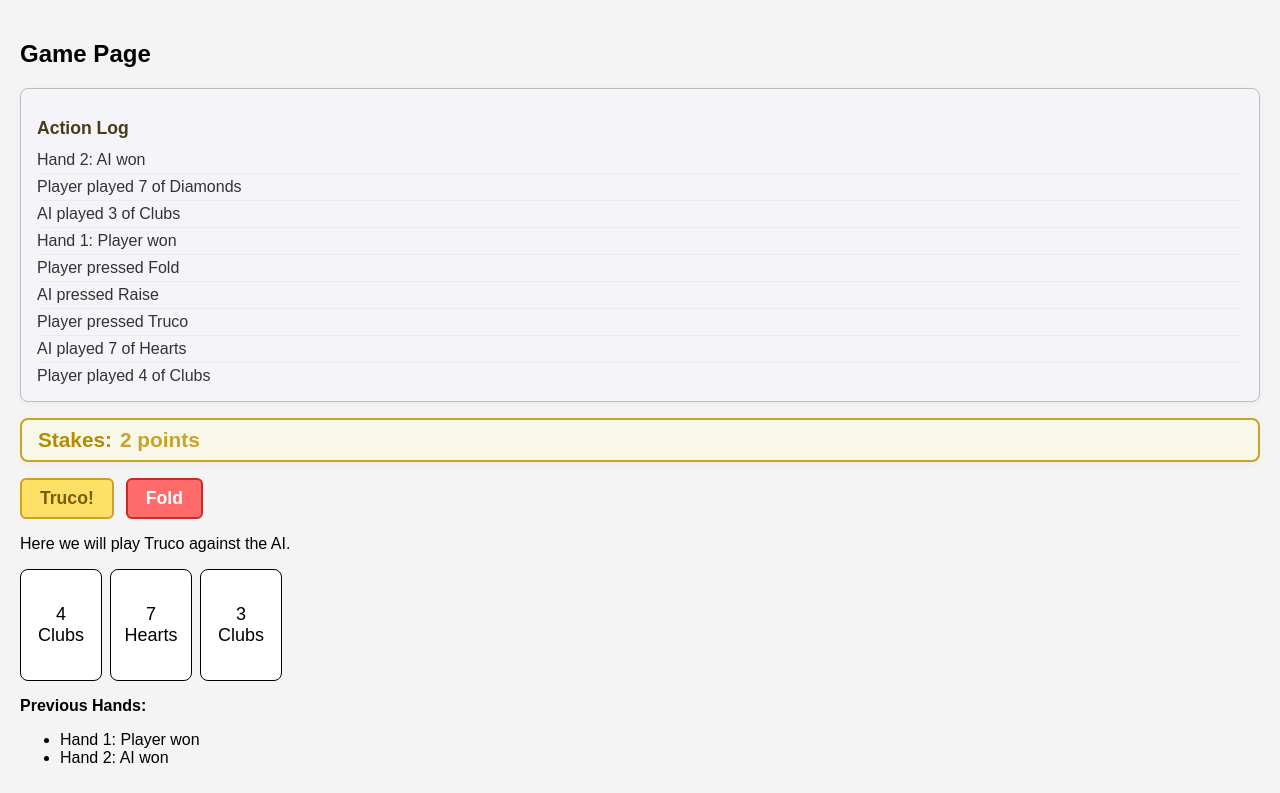
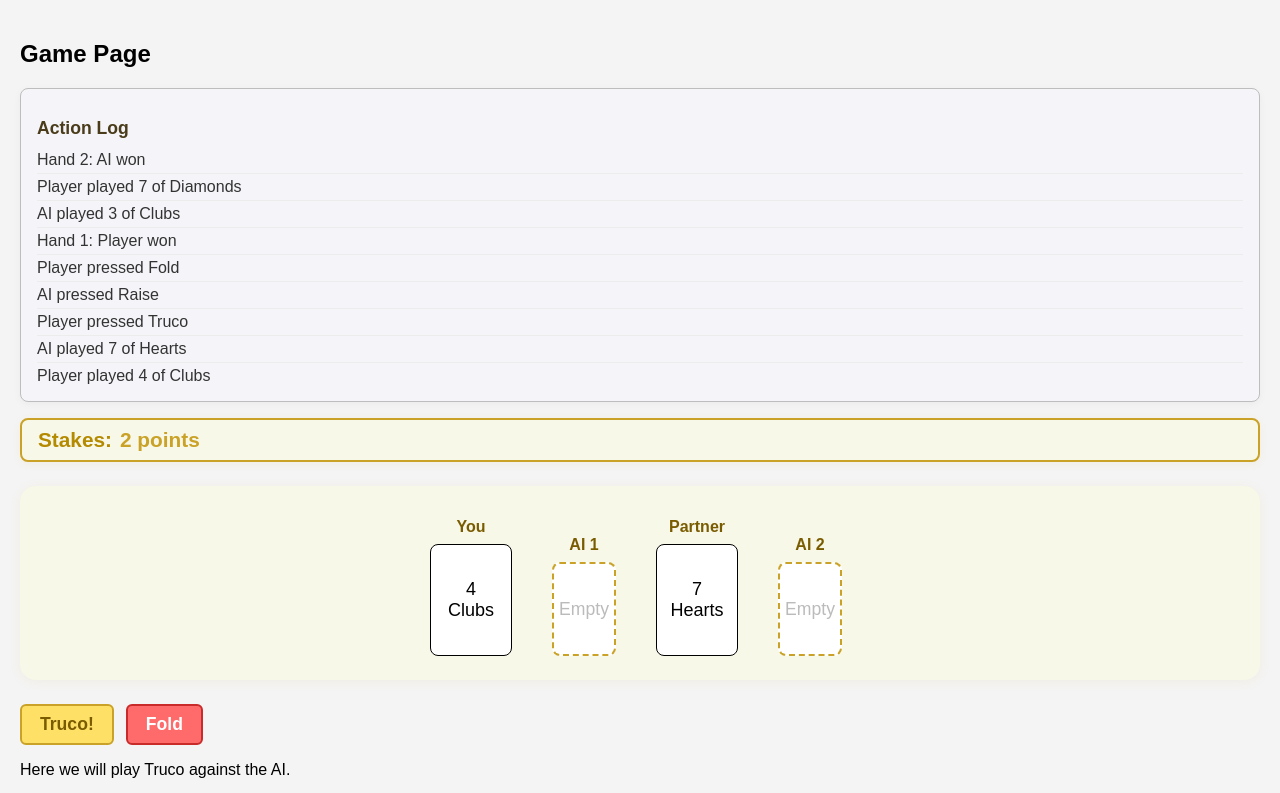
Before and after one commit to brunoslr/truco-front, a React (Vite) app: page /game in a window 1280 px wide. Shown: the top 793 px of the page. Built offline with nearby package versions, Linux system fonts and the light colour scheme.

Commit message:
Add CardPlayArea component with styles, stories, and tests. Integrate CardPlayArea into Game page. (#16)
Co-authored-by: Bruno Rocha <bruno_rocha@epam.com>

```diff
--- /dev/null
+++ b/src/components/CardPlayArea.module.scss
@@ -0,0 +1,38 @@
+.playAreaContainer {
+  display: flex;
+  justify-content: center;
+  align-items: flex-end;
+  gap: 32px;
+  background: #f8f8e8;
+  border-radius: 16px;
+  padding: 32px 24px 24px 24px;
+  box-shadow: 0 2px 12px rgba(201, 162, 39, 0.08);
+  margin: 24px 0;
+}
+
+.cardSlot {
+  display: flex;
+  flex-direction: column;
+  align-items: center;
+  min-width: 80px;
+}
+
+.playerLabel {
+  font-size: 1rem;
+  color: #7a5c00;
+  margin-bottom: 8px;
+  font-weight: bold;
+}
+
+.emptySlot {
+  width: 60px;
+  height: 90px;
+  border: 2px dashed #c9a227;
+  border-radius: 8px;
+  display: flex;
+  align-items: center;
+  justify-content: center;
+  color: #bbb;
+  font-size: 1.1rem;
+  background: #fff;
+}
--- /dev/null
+++ b/src/components/CardPlayArea.tsx
@@ -0,0 +1,31 @@
+import React from 'react';
+import Card from './Card';
+import styles from './CardPlayArea.module.scss';
+
+interface PlayedCard {
+  playerName: string;
+  card: { value: string; suit: string } | null; // null if not played yet
+}
+
+interface CardPlayAreaProps {
+  playedCards: PlayedCard[]; // Should be length 4, one per player
+}
+
+const CardPlayArea: React.FC<CardPlayAreaProps> = ({ playedCards }) => {
+  return (
+    <div className={styles.playAreaContainer}>
+      {playedCards.map((slot, idx) => (
+        <div key={idx} className={styles.cardSlot}>
+          <div className={styles.playerLabel}>{slot.playerName}</div>
+          {slot.card ? (
+            <Card value={slot.card.value} suit={slot.card.suit} />
+          ) : (
+            <div className={styles.emptySlot}>Empty</div>
+          )}
+        </div>
+      ))}
+    </div>
+  );
+};
+
+export default CardPlayArea;
--- a/src/pages/Game.tsx
+++ b/src/pages/Game.tsx
@@ -3,6 +3,7 @@ import PlayerHand from '../components/PlayerHand';
 import StakesDisplay from '../components/StakesDisplay';
 import ActionLog from '../components/ActionLog';
 import ButtonElements from '../components/ButtonElements';
+import CardPlayArea from '../components/CardPlayArea';
 import { usePlayerHand } from '../services/playerHandProvider';
 import { getMockGameActions, getMockHandResults } from '../services/mockGameActions';
 import type { ActionLogEntry } from '../services/mockGameActions';
@@ -14,6 +15,14 @@ const Game: React.FC = () => {
   // Use mock actions for now
   const [actions, setActions] = useState<ActionLogEntry[]>(getMockGameActions());
   const handResults = getMockHandResults();
+
+  // Example playedCards state for demonstration
+  const playedCards = [
+    { playerName: 'You', card: { value: '4', suit: 'Clubs' } },
+    { playerName: 'AI 1', card: null },
+    { playerName: 'Partner', card: { value: '7', suit: 'Hearts' } },
+    { playerName: 'AI 2', card: null },
+  ];
 
   // State for button logic
   const [isTrucoCalled, setIsTrucoCalled] = useState(false);
@@ -60,6 +69,7 @@ const Game: React.FC = () => {
       <h2>Game Page</h2>
       <ActionLog actions={actions} />
       <StakesDisplay stakes={stakes} />
+      <CardPlayArea playedCards={playedCards} />
       <ButtonElements
         onTruco={onTruco}
         onRaise={onRaise}
```
Also changed, not shown: 2 other files (tests, documents, lock files or other folders).
